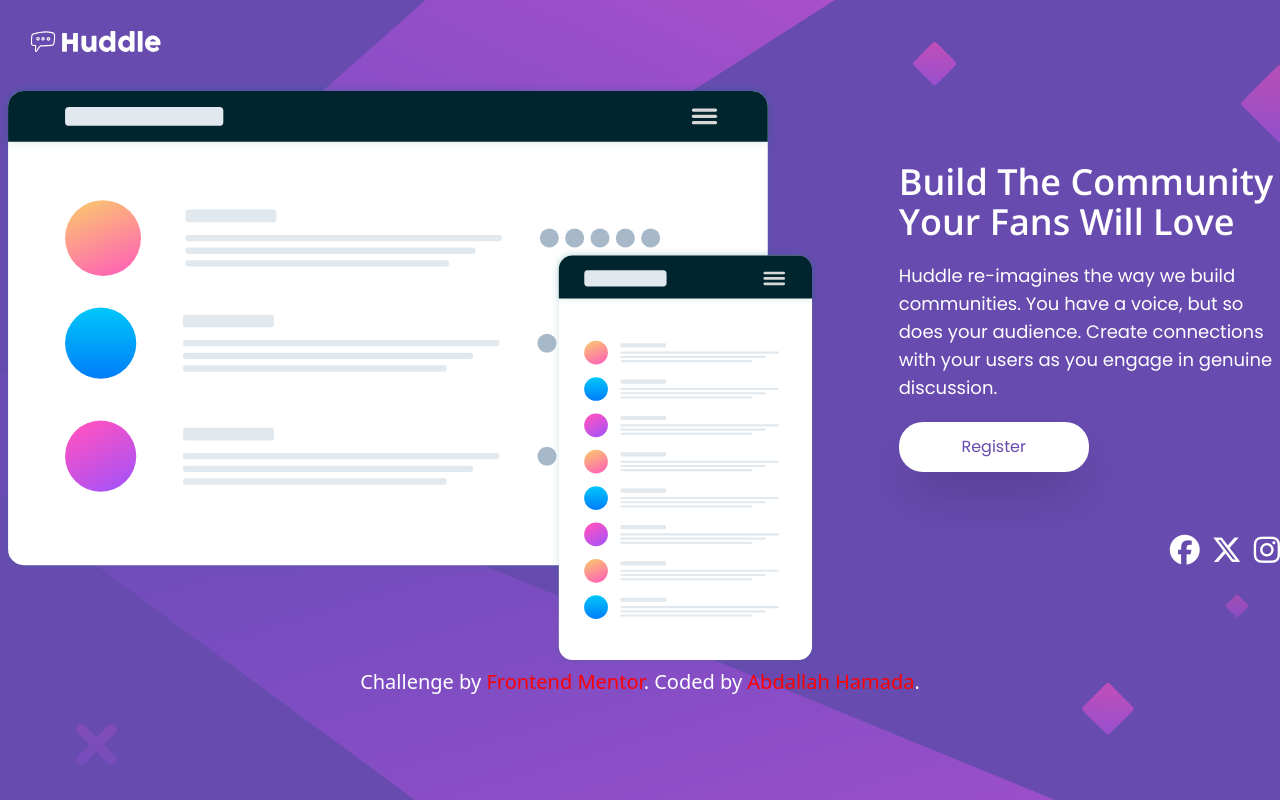
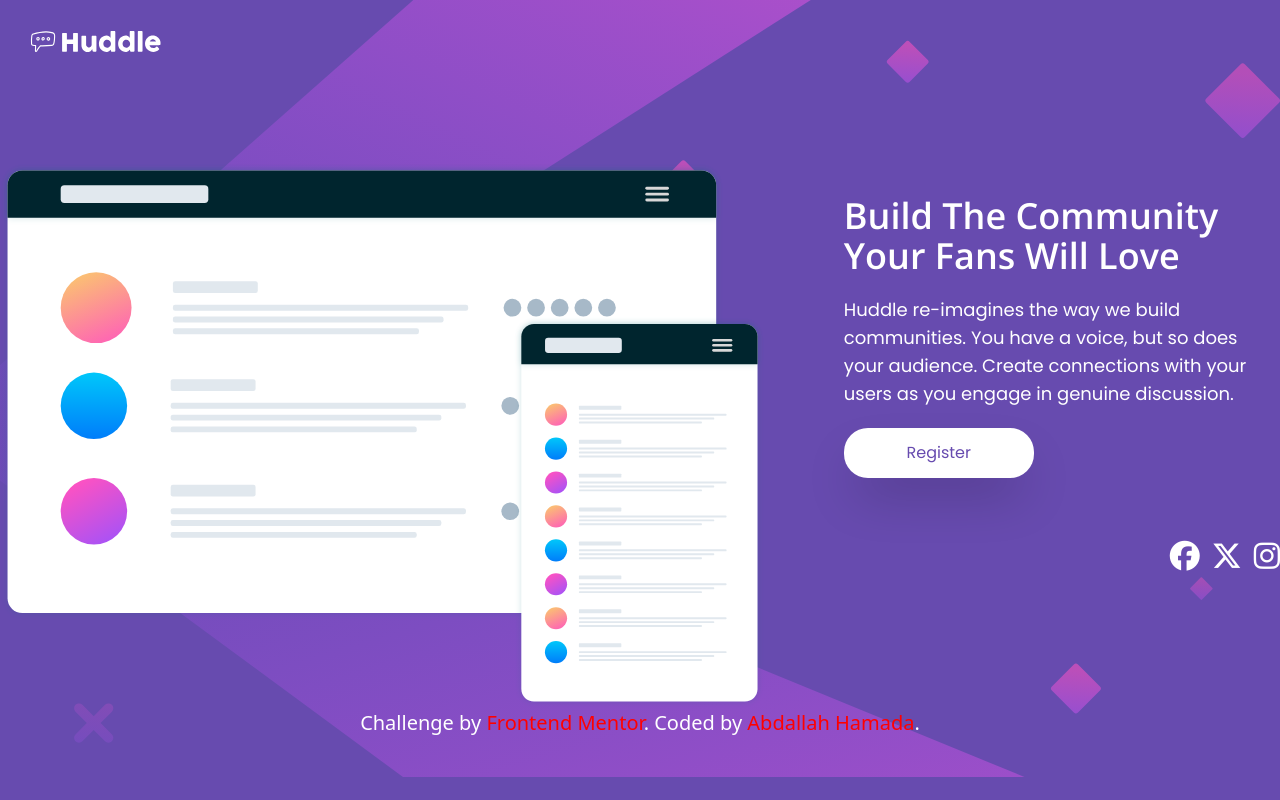
Before and after one commit to AbdullahHamadax/front-end-mentor, a plain HTML site: page huddle-landing-page/index.html in a window 1280 px wide. Drawn offline with nearby package versions, Linux system fonts and the light colour scheme.

Commit message:
Fixed huddle illustration width

```diff
--- a/huddle-landing-page/index.html
+++ b/huddle-landing-page/index.html
@@ -60,7 +60,7 @@
     </style>
   </head>
   <body
-    class="min-h-screen flex flex-col overflow-hidden bg-Violet bg-[url('./images/bg-mobile.svg')] bg-no-repeat sm:bg-[url('./images/bg-desktop.svg')] xs:bg-cover xs:bg-[url('./images/bg-desktop.svg')] sm:bg-no-repeat"
+    class="overflow-hidden bg-Violet bg-[url('./images/bg-mobile.svg')] bg-no-repeat sm:bg-[url('./images/bg-desktop.svg')] xs:bg-cover xs:bg-[url('./images/bg-desktop.svg')] sm:bg-no-repeat"
   >
     <div class="flex p-6">
       <img src="images/logo.svg" alt="huddle" class="w-[140px]" />
@@ -68,11 +68,11 @@
     <div
       class="flex flex-col gap-20 sm:flex-row sm:items-center sm:justify-center"
     >
-      <div class="flex items-center justify-center mt-15">
+      <div class="flex items-center justify-center mt-20">
         <img
           src="images/illustration-mockups.svg"
           alt="mobile and desktop design of huddle "
-          class="w-[300px] sm:w-[1165px] sm:h-auto"
+          class="w-[300px] sm:w-[950px] sm:h-auto"
         />
       </div>
       <div
```
